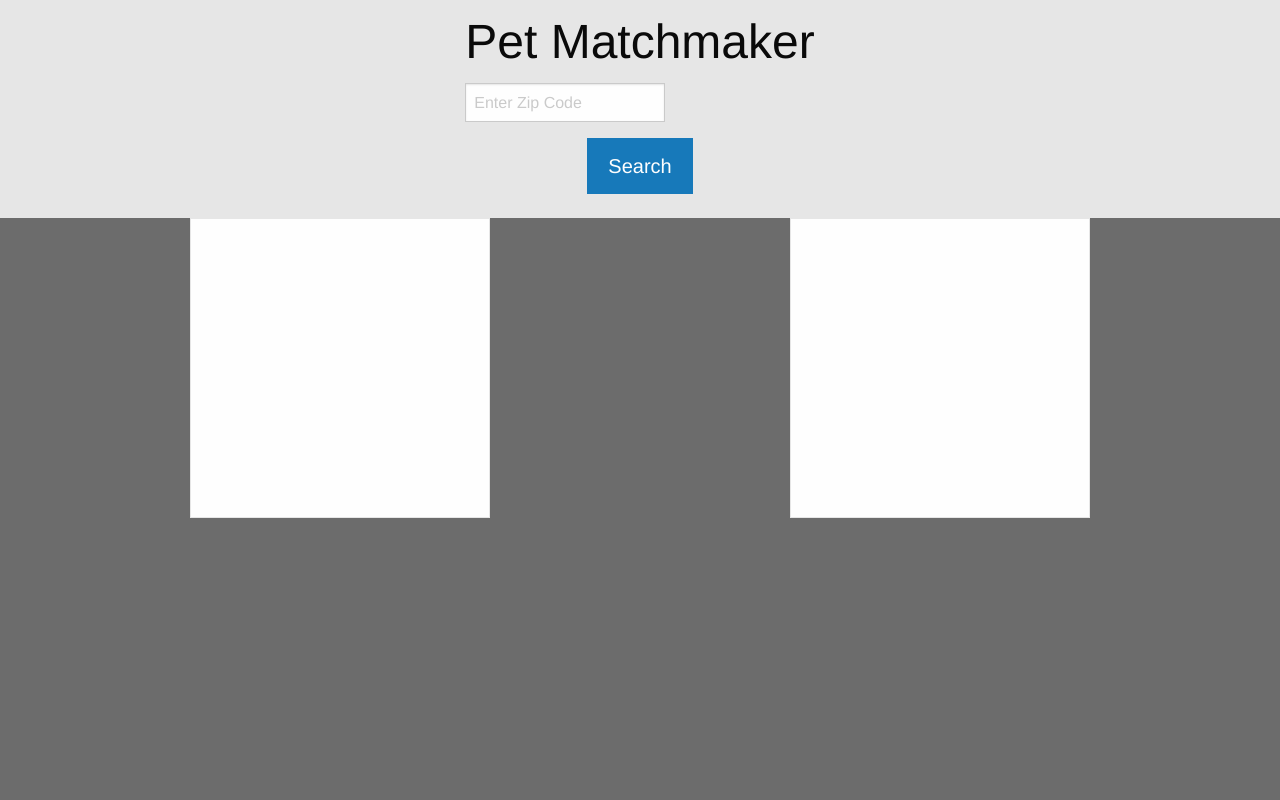
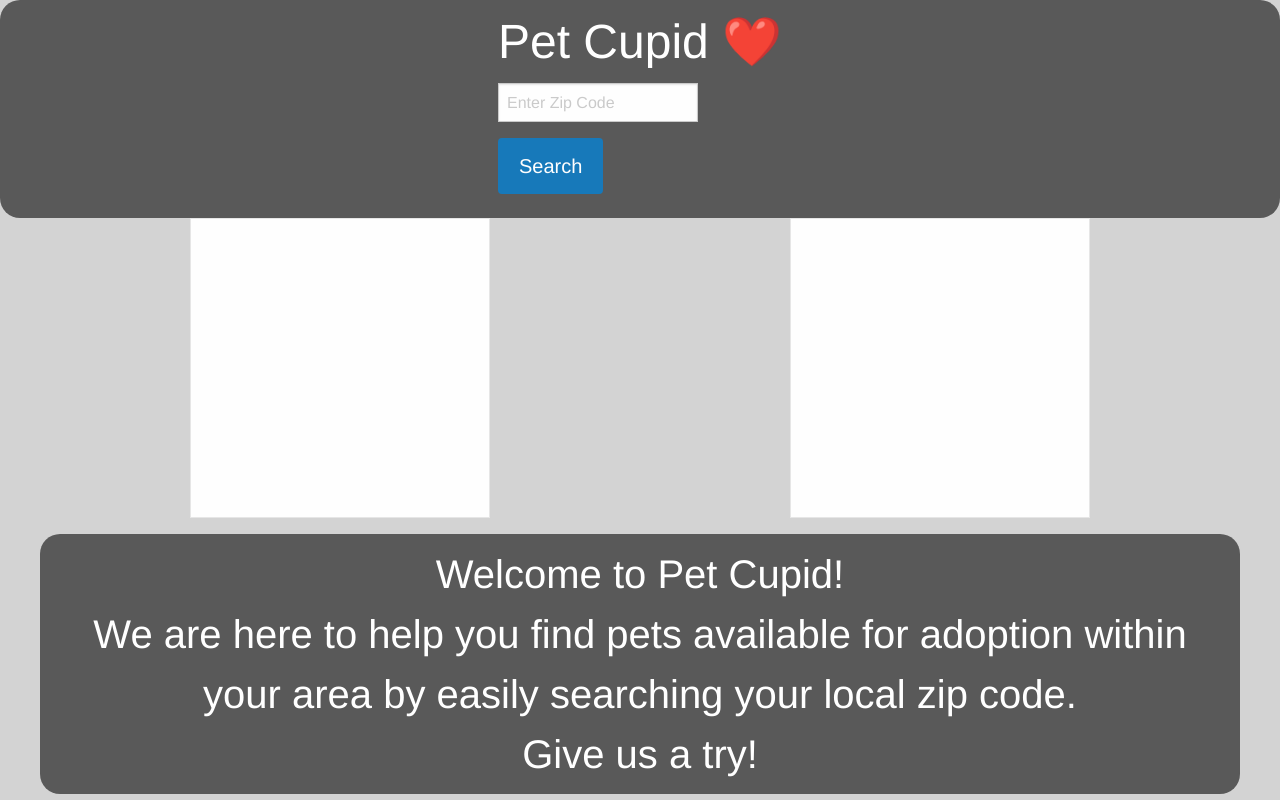
Before and after one commit to wrp90/project1, a plain HTML site: page index.html in a window 1280 px wide. Drawn offline with nearby package versions, Linux system fonts and the light colour scheme; no server answers.

Commit message:
added styling

```diff
--- a/assets/js/script.js
+++ b/assets/js/script.js
@@ -11,6 +11,7 @@ document.getElementById("searchResults").hidden = true;
 document.getElementById("cards").hidden = true;
 document.getElementById("hideShowCat").hidden = false;
 document.getElementById("hideShowDog").hidden = false;
+document.getElementById("introduction").hidden = false;
 //Submit handler to handle the submit values
 var	formSubmitHandler = function(event) {
 	console.log("formSubmitHandler is fine");
@@ -44,6 +45,7 @@ var getPetAPI = function() {
 	document.getElementById("cards").hidden = false;
 	document.getElementById("hideShowCat").hidden = true;
 	document.getElementById("hideShowDog").hidden = true;
+	document.getElementById("introduction").hidden = true;
 	var key = "kDsIkyfOaYiaj6UGqe3EKszmJknWu8CqX7E6ITfCrxpisziqkI";
     var secret = "b7e6nrW0HowGJevaoZ4a7oEb2WHAEQHLARl5yh3E";
 
--- a/index.html
+++ b/index.html
@@ -5,25 +5,20 @@
   <meta charset="UTF-8" />
   <meta name="viewport" content="width=device-width, initial-scale=1.0" />
   <title>Pet Cupid</title>
+
+  <link rel="stylesheet" href="https://cdn.jsdelivr.net/npm/foundation-sites@6.6.3/dist/css/foundation.min.css" integrity="sha256-ogmFxjqiTMnZhxCqVmcqTvjfe1Y/ec4WaRj/aQPvn+I=" crossorigin="anonymous">
   <link rel="stylesheet" href="style.css">
-  <link rel="stylesheet" href="https://cdn.jsdelivr.net/npm/foundation-sites@6.6.3/dist/css/foundation.min.css" integrity="sha256-ogmFxjqiTMnZhxCqVmcqTvjfe1Y/ec4WaRj/aQPvn+I=" crossorigin="anonymous">
-  <style>
-    body {
-      background-color: rgba(0,0,0,0.575);
-    }
-    </style>
 </head>
 
 <!--Nav bar-->
 <body>
-
   <div class="top-bar">
     <div class="float-center col-12 col-md-9 flex-column align-center bg-light p-5">
-      <h1 class="text-primary">Pet Matchmaker</h1>
+      <h1 class="text-primary">Pet Cupid ❤️</h1>
       <div class="float-center align-center"></div>
       <form id="search-form" class="form w-100">
         <input id="search-input" class="form-input" type="text" placeholder="Enter Zip Code">
-        <button id="searchBtn" class="float-center button large" type="submit" href="#">Search</button>
+        <button id="searchBtn" class="button radius float-left button large" type="submit" href="#">Search</button>
       </form>
     </div>
   </div>
@@ -43,43 +38,14 @@
           </div>
         </div>
       </div>
-      <!--Mission Statement Banner-->
-      <!-- <div class="orbit" role="region" aria-label="Favorite Text Ever" data-orbit>
-        <ul class="orbit-container">
 
-          <button class="orbit-previous" aria-label="previous"><span class="show-for-sr">Previous Slide</span>&#9664;</button>
-          <button class="orbit-next" aria-label="next"><span class="show-for-sr">Next Slide</span>&#9654;</button>
-          <li class="is-active orbit-slide">
-            <div class="docs-example-orbit-slide">
-              <p><strong>This is dodgerblue.</strong> Lorem ipsum dolor sit amet, consectetur adipisicing elit, sed do eiusmod tempor incididunt ut labore et dolore magna aliqua. Ut enim ad minim veniam, quis nostrud exercitation ullamco laboris nisi ut aliquip ex ea commodo consequat. Duis aute irure dolor in reprehenderit in voluptate velit esse cillum dolore eu fugiat nulla pariatur. Excepteur sint occaecat cupidatat non proident, sunt in culpa qui officia deserunt mollit anim id est laborum.</p>
-            </div>
-          </li>
-          <li class="orbit-slide">
-            <div class="docs-example-orbit-slide">
-              <p><strong>This is rebeccapurple.</strong> Lorem ipsum dolor sit amet, consectetur adipisicing elit, sed do eiusmod tempor incididunt ut labore et dolore magna aliqua. Ut enim ad minim veniam, quis nostrud exercitation ullamco laboris nisi ut aliquip ex ea commodo consequat. Duis aute irure dolor in reprehenderit in voluptate velit esse cillum dolore eu fugiat nulla pariatur. Excepteur sint occaecat cupidatat non proident, sunt in culpa qui officia deserunt mollit anim id est laborum.</p>
-            </div>
-          </li>
-          <li class="orbit-slide">
-            <div class="docs-example-orbit-slide">
-              <p><strong>This is darkgoldenrod.</strong> Lorem ipsum dolor sit amet, consectetur adipisicing elit, sed do eiusmod tempor incididunt ut labore et dolore magna aliqua. Ut enim ad minim veniam, quis nostrud exercitation ullamco laboris nisi ut aliquip ex ea commodo consequat. Duis aute irure dolor in reprehenderit in voluptate velit esse cillum dolore eu fugiat nulla pariatur. Excepteur sint occaecat cupidatat non proident, sunt in culpa qui officia deserunt mollit anim id est laborum.</p>
-            </div>
-          </li>
-          <li class="orbit-slide">
-            <div class="docs-example-orbit-slide">
-              <p><strong>This is lightseagreen.</strong> Lorem ipsum dolor sit amet, consectetur adipisicing elit, sed do eiusmod tempor incididunt ut labore et dolore magna aliqua. Ut enim ad minim veniam, quis nostrud exercitation ullamco laboris nisi ut aliquip ex ea commodo consequat. Duis aute irure dolor in reprehenderit in voluptate velit esse cillum dolore eu fugiat nulla pariatur. Excepteur sint occaecat cupidatat non proident, sunt in culpa qui officia deserunt mollit anim id est laborum.</p>
-            </div>
-          </li>
-        </ul>
-        <nav class="orbit-bullets">
-          <button class="is-active" data-slide="0">
-            <span class="show-for-sr">First slide details.</span>
-            <span class="show-for-sr" data-slide-active-label>Current Slide</span>
-          </button>
-          <button data-slide="1"><span class="show-for-sr">Second slide details.</span></button>
-          <button data-slide="2"><span class="show-for-sr">Third slide details.</span></button>
-          <button data-slide="3"><span class="show-for-sr">Fourth slide details.</span></button>
-        </nav>
-      </div> -->
+    <!-- Introduduction Paragraph -->
+    <div id="introduction" class="introText">
+      <div>Welcome to Pet Cupid! <br> We are here to help you find pets available for adoption within your area
+        by easily searching your local zip code. <br> Give us a try!
+      </div>
+    </div>
+
 
 <!--Search results text-->
 <div  class="float-center">
@@ -188,7 +154,7 @@
       </div>
 <!-- Modal -->
 <div class="button-group align-center"></div>
-<button id="modalBtn" class="button expanded">Sign up for our email newsletter!</button>
+<!-- <button id="modalBtn" class="button expanded">Sign up for our email newsletter!</button> -->
 </div>
     <div class="modal" id="modal">
       <div class="modal-content">
--- a/style.css
+++ b/style.css
@@ -2,6 +2,34 @@
     width: 300px;
     height: 300px;
 }
+.top-bar {
+  background-color: rgba(0,0,0,0.575);
+  border-radius: 20px;
+
+}
+
+.introText {
+  margin: auto;
+  width: 100%;
+  padding: 10px;
+  text-align: center;
+  font-size: 40px;
+  font-style: Arial;
+  background-color: rgba(0,0,0,0.575);
+  color: white;
+  border-radius: 20px;
+}
+
+body {
+    background-color: lightgray;
+  }
+.button {
+  border-radius: 4px;
+}
+.text-primary {
+  color: white;
+}
+
 .modal {
     display: none; /* Hidden by default */
     position: fixed; /* Stay in place */
```
